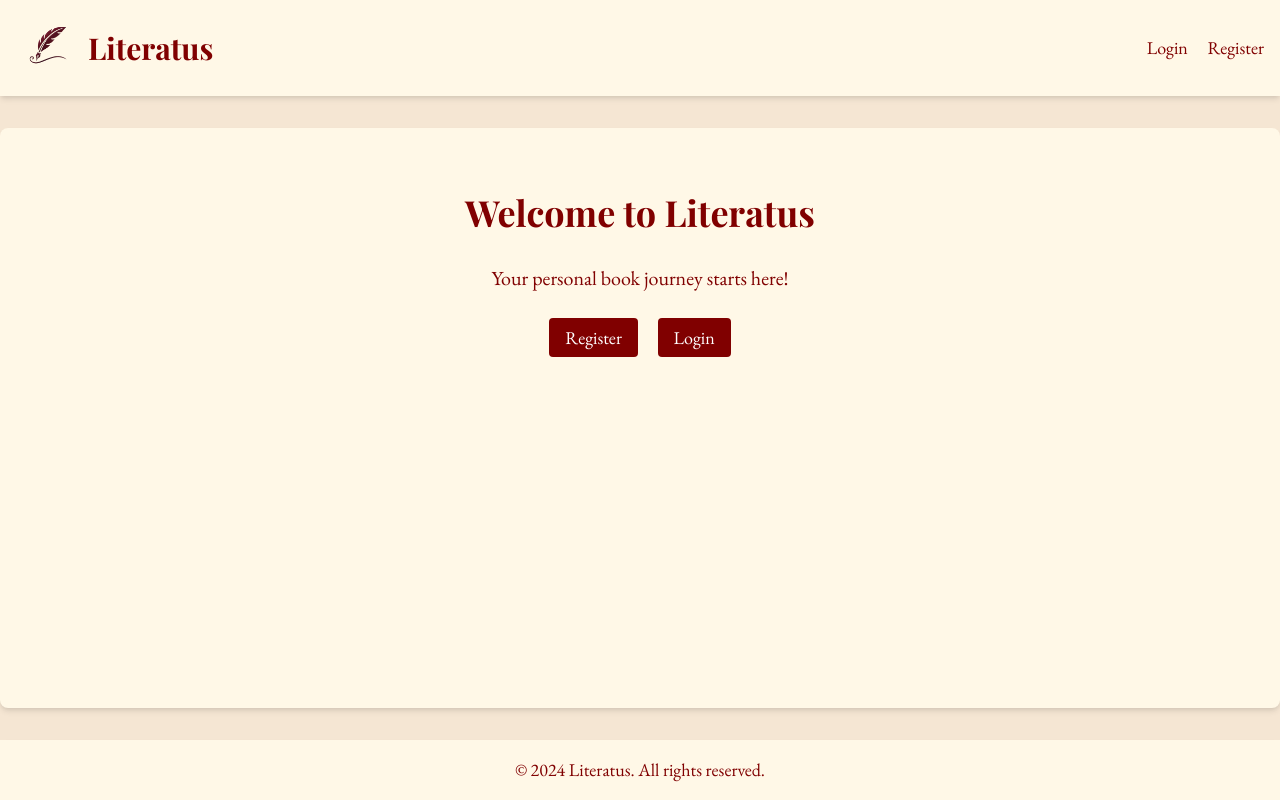
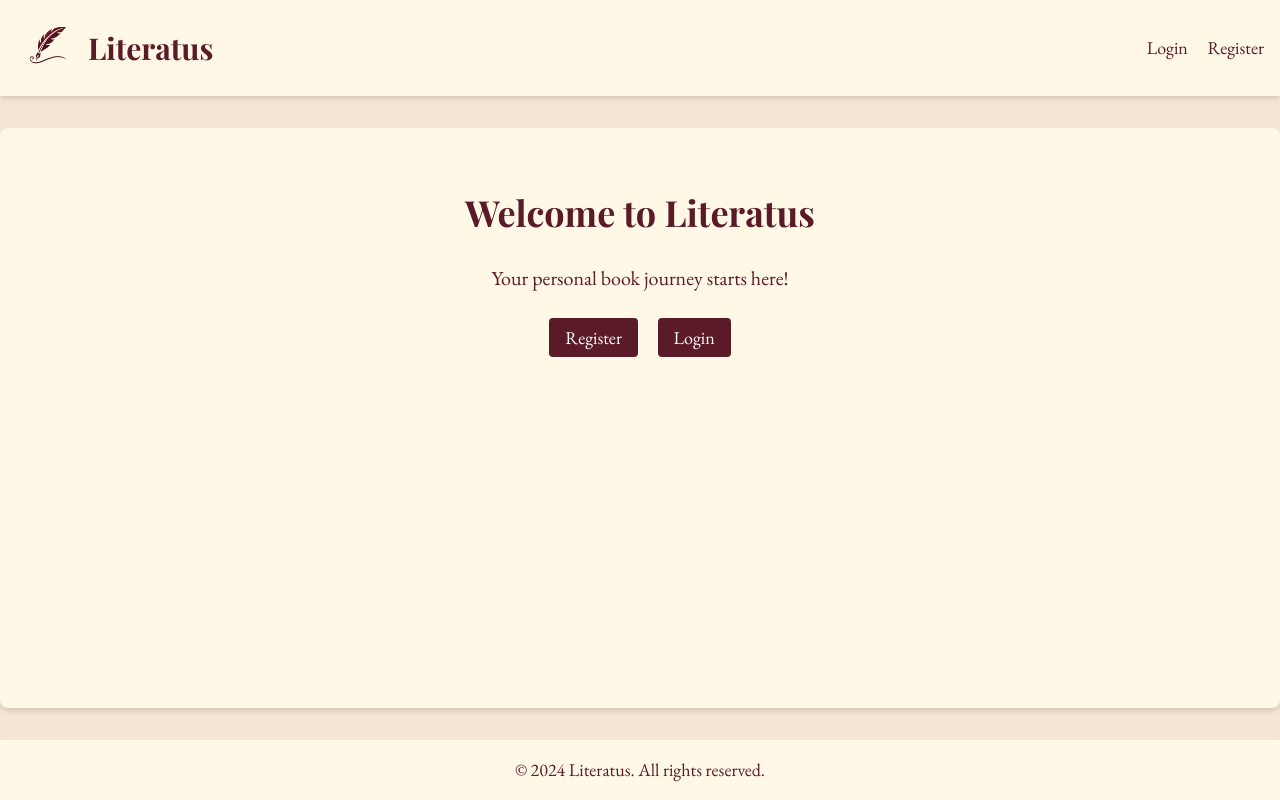
Before and after one commit to yasmeenakhan/literatus-web, a Flask app: page / in a window 1280 px wide. Run offline with Flask 3, Linux system fonts and the light colour scheme.

Commit message:
Updated website colors

```diff
--- a/templates/layout.html
+++ b/templates/layout.html
@@ -16,10 +16,10 @@
             background-color: #FFF8E7;
         }
         .text-maroon {
-            color: #800000;
+            color: #5A1A27;
         }
         .bg-maroon {
-            background-color: #800000;
+            background-color: #5A1A27;
         }
         .hover\:bg-maroon-dark:hover {
             background-color: #600000;
```
